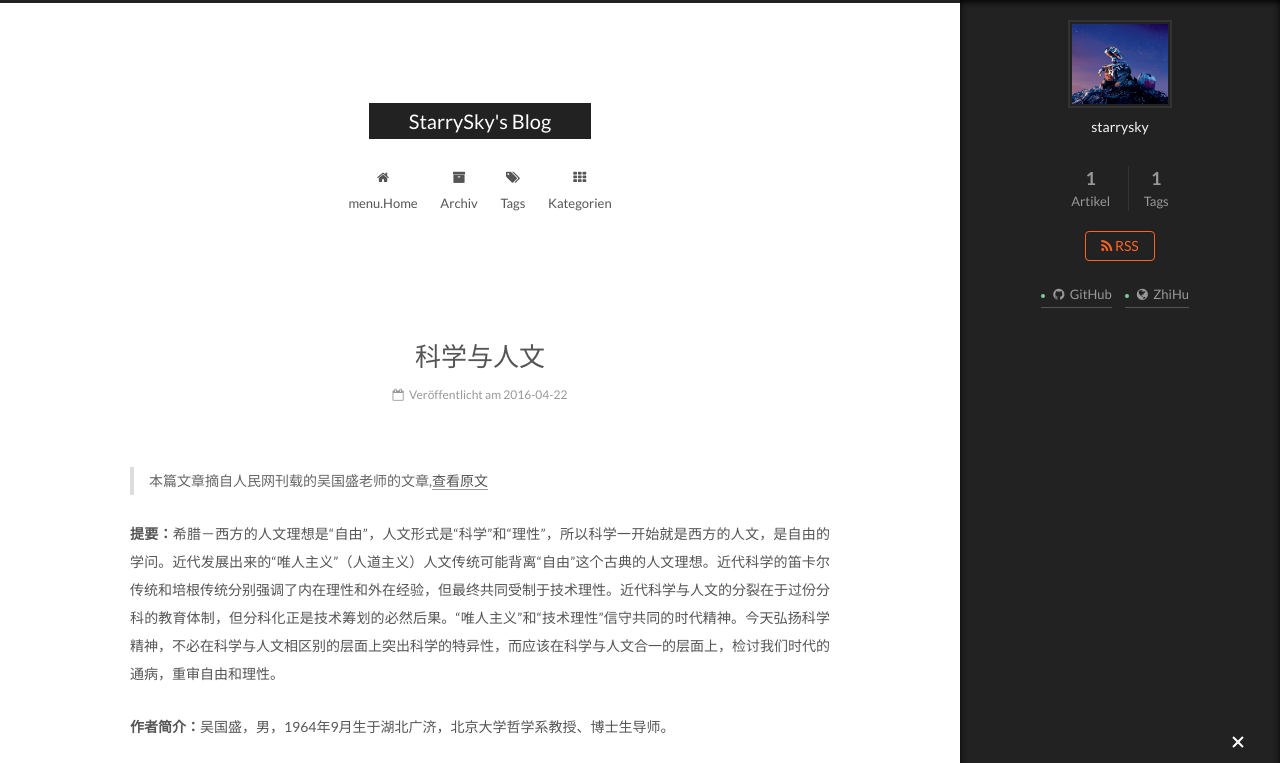
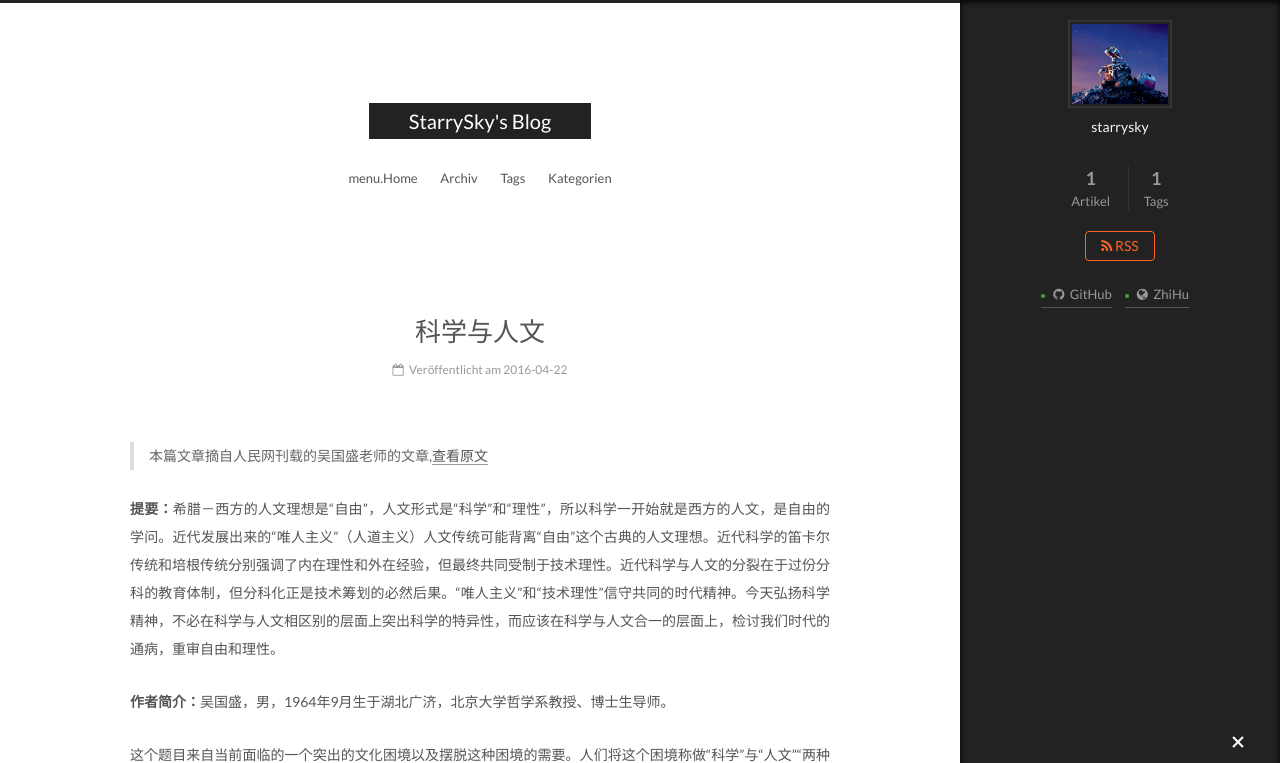
Before and after one commit to lixinyancici/lixinyancici.github.io, a plain HTML site: page index.html in a window 1280 px wide. Both pictures are taken after a click on the element 1238 px from the left and 743 px from the top of the page. Shown: the top 763 px of the page. Drawn offline with nearby package versions, Linux system fonts and the light colour scheme; some packages are replaced by stand-ins of ours.

Commit message:
Site updated: 2017-04-17 10:15:08

```diff
--- a/css/main.css
+++ b/css/main.css
@@ -1691,7 +1691,7 @@ pre .javascript .function {
   width: 4px;
   height: 4px;
   border-radius: 50%;
-  background: #81c9a1;
+  background: #589946;
 }
 .links-of-blogroll {
   font-size: 13px;
--- a/index.html
+++ b/index.html
@@ -194,8 +194,6 @@
         <li class="menu-item menu-item-home">
           <a href="/" rel="section">
 
-              <i class="menu-item-icon fa fa-fw fa-home"></i> <br />
-
             menu.Home
           </a>
         </li>
@@ -203,8 +201,6 @@
 
         <li class="menu-item menu-item-archives">
           <a href="/archives" rel="section">
-
-              <i class="menu-item-icon fa fa-fw fa-archive"></i> <br />
 
             Archiv
           </a>
@@ -214,8 +210,6 @@
         <li class="menu-item menu-item-tags">
           <a href="/tags" rel="section">
 
-              <i class="menu-item-icon fa fa-fw fa-tags"></i> <br />
-
             Tags
           </a>
         </li>
@@ -223,8 +217,6 @@
 
         <li class="menu-item menu-item-categories">
           <a href="/categories" rel="section">
-
-              <i class="menu-item-icon fa fa-fw fa-th"></i> <br />
 
             Kategorien
           </a>
```
Also changed, not shown: 2016/04/22/sciencism-and-hunmanism/index.html (+0 -8 lines), about/index.html (+0 -8 lines), archives/2016/04/index.html (+0 -8 lines), archives/2016/index.html (+0 -8 lines), archives/index.html (+0 -8 lines), categories/index.html (+0 -8 lines), tags/index.html (+0 -8 lines), tags/人文/index.html (+0 -8 lines).
